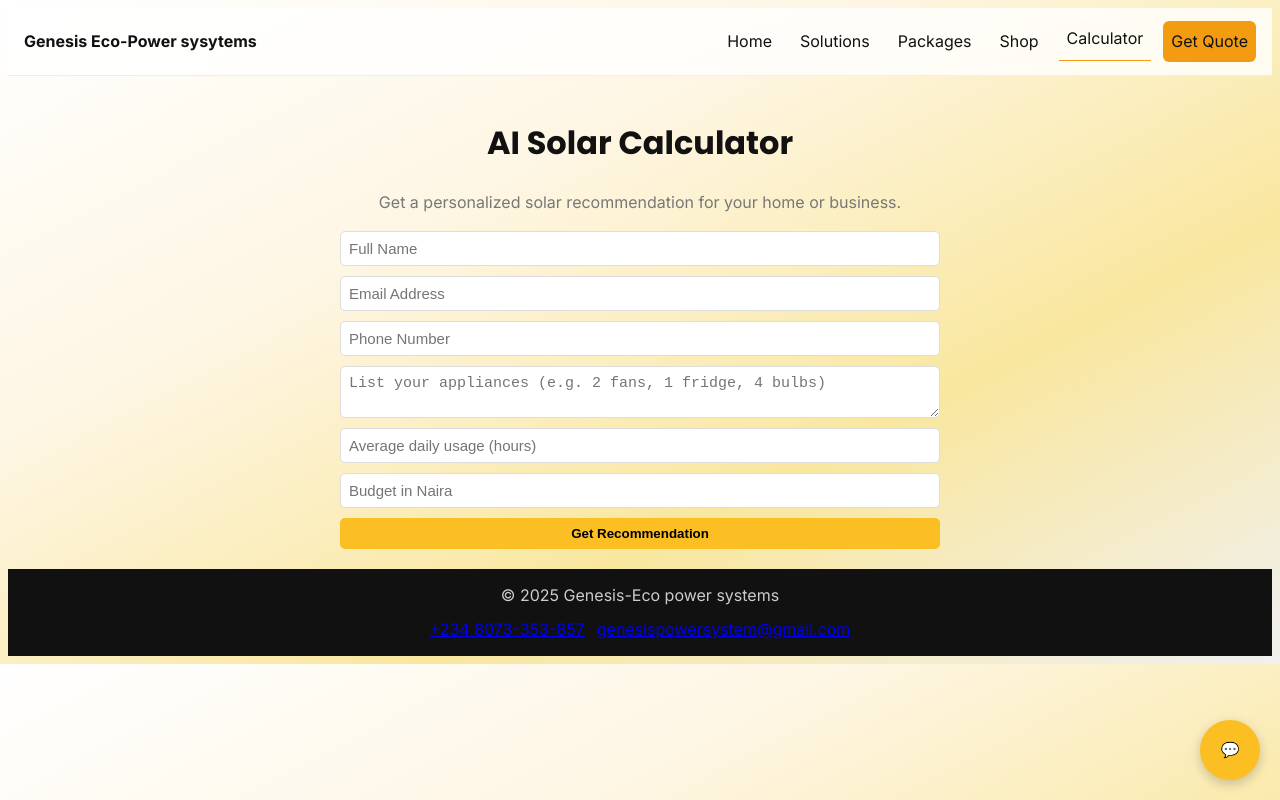
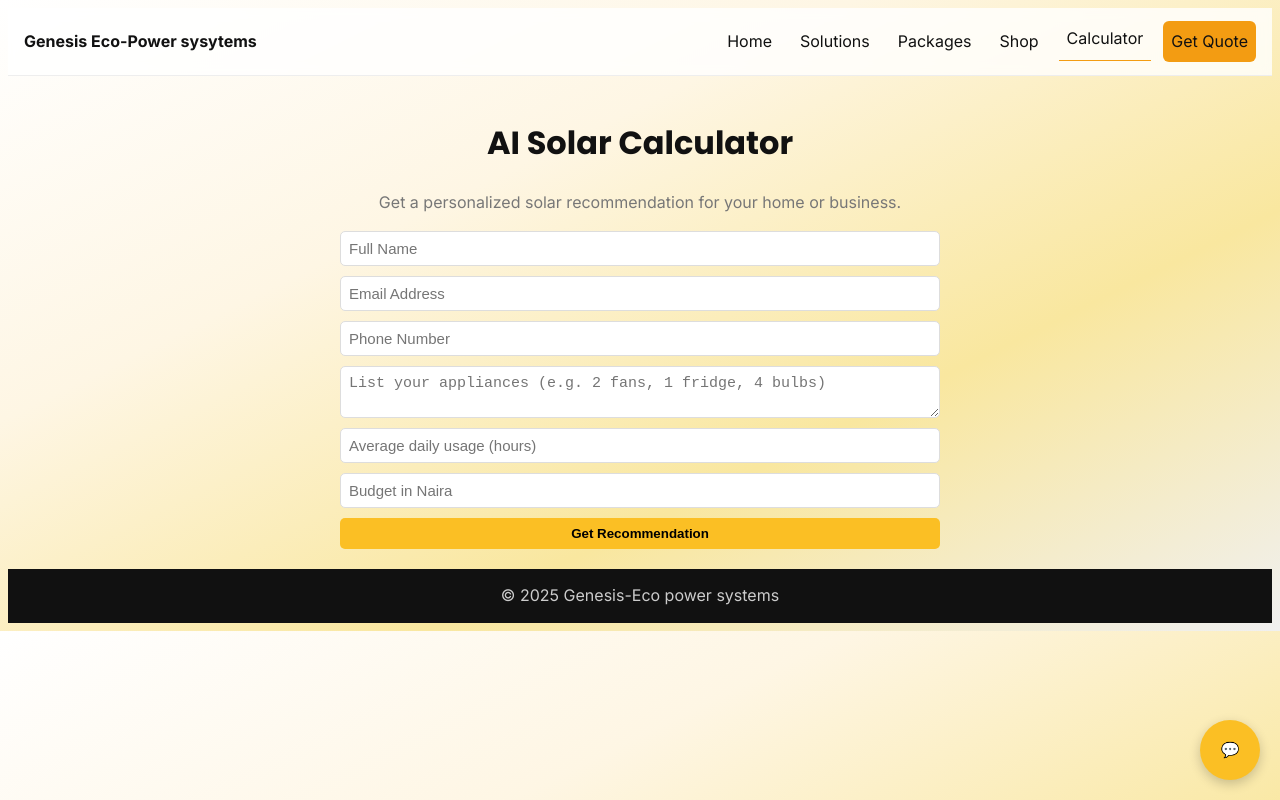
Before and after one commit to Dmuse-project/AI-Solar-App, a Next.js app: page /calculator in a window 1280 px wide. Built offline with nearby package versions, Linux system fonts and the light colour scheme.

Commit message:
footer update

```diff
--- a/components/footer.js
+++ b/components/footer.js
@@ -5,10 +5,10 @@ export default function Footer(){
   return (
     <footer className={styles.footer}>
       <div>© {new Date().getFullYear()} Genesis-Eco power systems</div>
-      <div className={styles.row}>
+      {/* <div className={styles.row}>
         <a href="tel:+2348073353857">+234 8073-353-857</a>
         <a href="mailto:lordmuse057@gmail.com">genesispowersystem@gmail.com</a>
-      </div>
+      </div> */}
     </footer>
   )
 }
```
